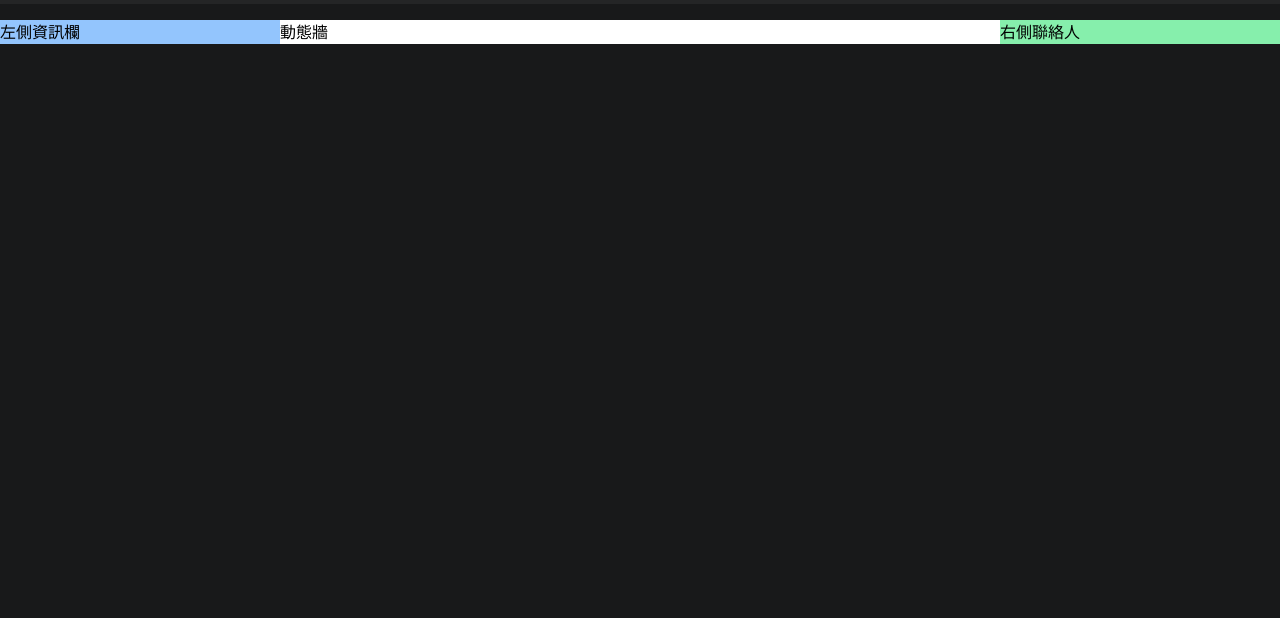
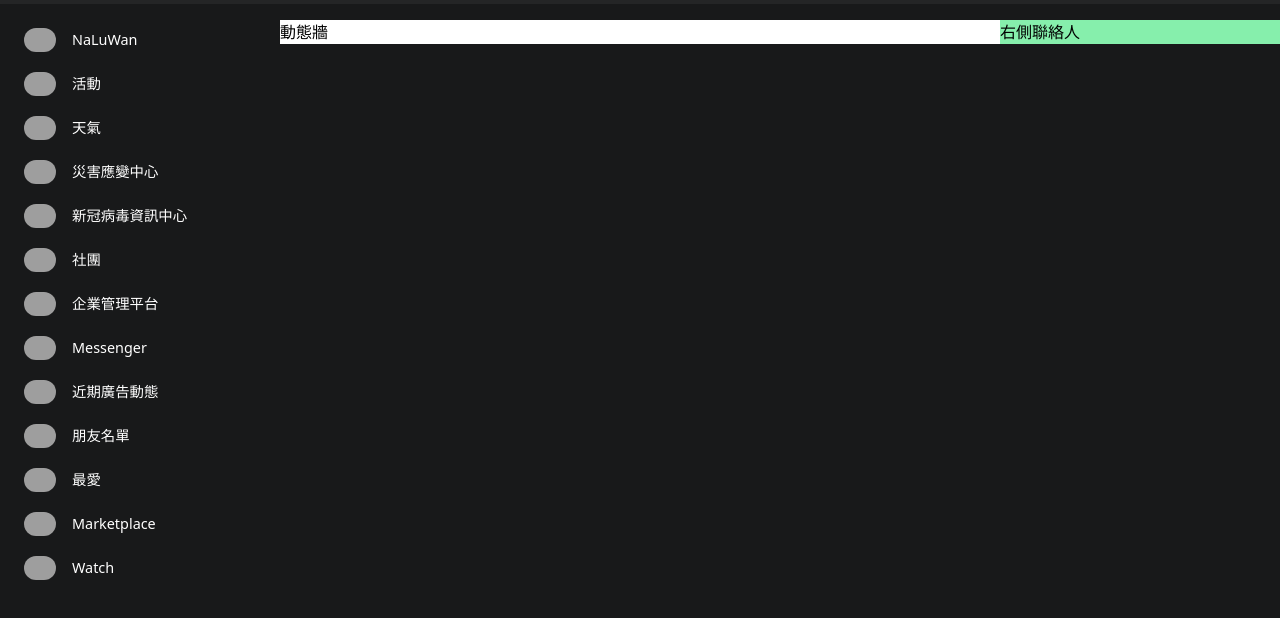
Before and after one commit to naluwan/taillwind_facebook_ui, a website built with webpack: page src/index.html in a window 1280 px wide. Shown: the part 52-670 px from the top of the page. Built offline with nearby package versions, Linux system fonts and the light colour scheme; grey boxes are pictures that could not be loaded.

Commit message:
feat: add left info items

```diff
--- a/src/index.html
+++ b/src/index.html
@@ -231,9 +231,10 @@
 
     <main class="flex min-h-[100vh] pt-main-span">
       <!-- 左側資訊欄 -->
-      <div class="sticky top-main-span hidden h-full w-full max-w-[280px] lg:block">
-        <p class="w-full bg-blue-300">左側資訊欄</p>
-      </div>
+      <div
+        id="left-block"
+        class="sticky top-main-span hidden h-full w-full max-w-[280px] pl-4 lg:block"
+      ></div>
 
       <!-- 動態牆 -->
       <div class="mx-auto h-[200vh] w-full max-w-[720px]">
--- a/src/index.js
+++ b/src/index.js
@@ -1,5 +1,6 @@
 import './index.css';
 
+// ------------ panel ------------
 const plusBtn = document.querySelector('#plus-btn');
 const msgBtn = document.querySelector('#msg-btn');
 const notificationBtn = document.querySelector('#notification-btn');
@@ -47,3 +48,91 @@
     e.stopPropagation();
   });
 });
+
+// ------------ left info ------------
+const leftBlock = document.querySelector('#left-block');
+
+const renderLeftItem = (name, imgURL) => {
+  const item = `
+    <div
+      class="mb-1 flex w-full cursor-pointer items-center justify-items-center rounded p-2 hover:bg-fb-input"
+    >
+      <div class="mr-4 w-[32px] overflow-hidden rounded-full">
+        <img
+          src="${imgURL}"
+          alt="avator"
+        />
+      </div>
+      <p class="text-[.9rem] text-white">${name}</p>
+    </div>
+  `;
+  return item;
+};
+
+const renderLeftBlock = () => {
+  let htmlStr = ``;
+  const itemsArr = [
+    {
+      name: 'NaLuWan',
+      imgURL:
+        'https://scontent-tpe1-1.xx.fbcdn.net/v/t1.18169-9/11041222_10200550271996379_660296663182509208_n.jpg?_nc_cat=108&ccb=1-7&_nc_sid=174925&_nc_ohc=jWEPCBcqcpcAX_NVCLj&_nc_oc=AQkeytsqIXS73l1WzgQiaPj6Xe_bgHiT39rJeHRW4bkyUCsGRvwNEgc6PZSG5YMwLpI&_nc_ht=scontent-tpe1-1.xx&oh=00_AfADEJAWwN8axrH6WxojsVQC3HsZx82sfN7x9NYncofmXw&oe=645F1669',
+    },
+    {
+      name: '活動',
+      imgURL: 'https://bruce-fe-fb.web.app/image/left/activity.svg',
+    },
+    {
+      name: '天氣',
+      imgURL: 'https://bruce-fe-fb.web.app/image/left/cloudy.png',
+    },
+    {
+      name: '災害應變中心',
+      imgURL: 'https://bruce-fe-fb.web.app/image/left/dynamic.svg',
+    },
+    {
+      name: '新冠病毒資訊中心',
+      imgURL: 'https://bruce-fe-fb.web.app/image/left/facemask.svg',
+    },
+    {
+      name: '社團',
+      imgURL: 'https://bruce-fe-fb.web.app/image/left/friend.svg',
+    },
+    {
+      name: '企業管理平台',
+      imgURL: 'https://bruce-fe-fb.web.app/image/left/job.png',
+    },
+    {
+      name: 'Messenger',
+      imgURL: 'https://bruce-fe-fb.web.app/image/left/messenger.svg',
+    },
+    {
+      name: '近期廣告動態',
+      imgURL: 'https://bruce-fe-fb.web.app/image/left/pay.png',
+    },
+    {
+      name: '朋友名單',
+      imgURL: 'https://bruce-fe-fb.web.app/image/left/sale.png',
+    },
+    {
+      name: '最愛',
+      imgURL: 'https://bruce-fe-fb.web.app/image/left/star.svg',
+    },
+    {
+      name: 'Marketplace',
+      imgURL: 'https://bruce-fe-fb.web.app/image/left/store.svg',
+    },
+    {
+      name: 'Watch',
+      imgURL: 'https://bruce-fe-fb.web.app/image/left/watchingTv.svg',
+    },
+  ];
+
+  itemsArr.forEach((item) => {
+    const { name, imgURL } = item;
+    htmlStr += renderLeftItem(name, imgURL);
+  });
+
+  leftBlock.innerHTML = htmlStr;
+};
+
+renderLeftBlock();
```
